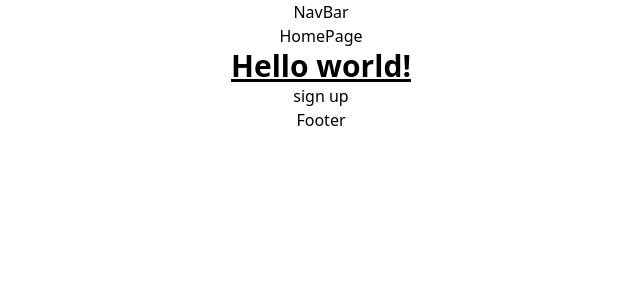
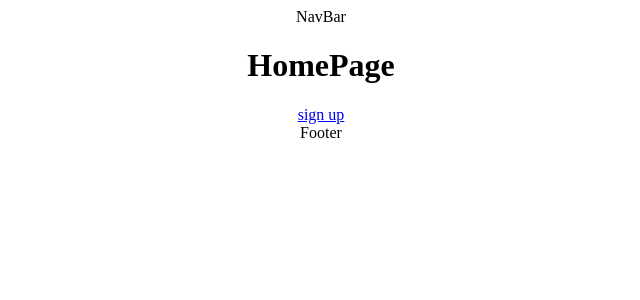
Before and after one commit to Firas-FH/Luminous, a React (Create React App) app in the folder frontend/: page / in a window 1280 px wide. Shown: the top 300 px of the page, without its empty margins (319-959 px from the left). Built offline with nearby package versions, Linux system fonts and the light colour scheme.

Commit message:
create homw page (not completed)

```diff
--- a/frontend/package.json
+++ b/frontend/package.json
@@ -35,8 +35,5 @@
       "last 1 firefox version",
       "last 1 safari version"
     ]
-  },
-  "devDependencies": {
-    "tailwindcss": "^3.4.4"
   }
 }
--- a/frontend/src/App.js
+++ b/frontend/src/App.js
@@ -1,6 +1,5 @@
 import './App.css';
 import RootLayout from './Layout/RootLayout';
-
 
 function App() {
   return (
--- a/frontend/src/Pages/HomePage/HomePage.jsx
+++ b/frontend/src/Pages/HomePage/HomePage.jsx
@@ -6,7 +6,6 @@ function HomePage() {
   return (
     <>
     <h1>HomePage</h1>
-    <h1 class="text-3xl font-bold underline">Hello world!</h1>
     <Link to={'/signup'}>sign up</Link>
     </>
   )
--- a/frontend/src/index.css
+++ /dev/null
@@ -1,3 +0,0 @@
-@tailwind base;
-@tailwind components;
-@tailwind utilities;
--- a/frontend/src/index.js
+++ b/frontend/src/index.js
@@ -1,6 +1,5 @@
 import React from 'react';
 import ReactDOM from 'react-dom/client';
-import './index.css'
 // import App from './App';
 import { createBrowserRouter,RouterProvider } from 'react-router-dom';
 import { RouterProject } from './Router/Router';
--- a/frontend/tailwind.config.js
+++ /dev/null
@@ -1,10 +0,0 @@
-/** @type {import('tailwindcss').Config} */
-module.exports = {
-  content: [
-    "./src/**/*.{js,jsx,ts,tsx}",
-  ],
-  theme: {
-    extend: {},
-  },
-  plugins: [],
-}
```
Also changed, not shown: 1 other file (tests, documents, lock files or other folders).
